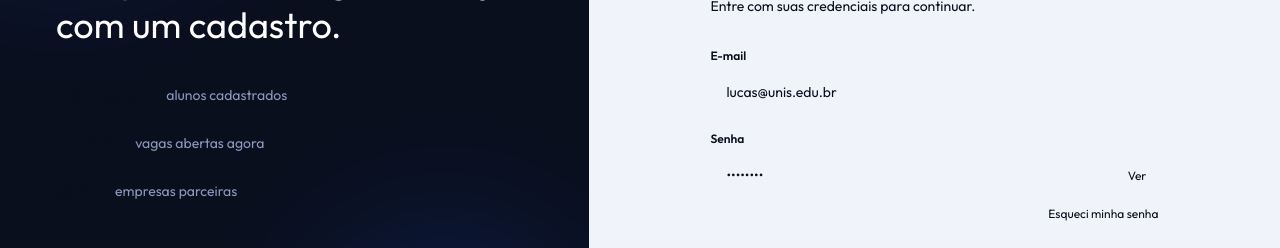
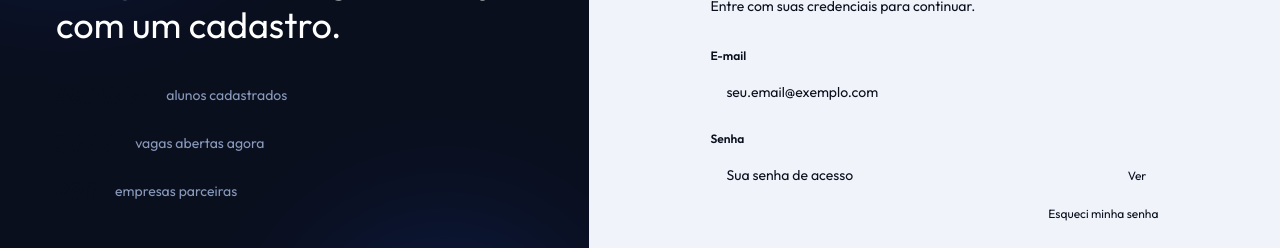
Before and after one commit to t-constantino/conecta-unis-2026, a React (Vite) app: page / in a window 1280 px wide. Both pictures are taken after a click on the button "Entrar (Aluno)". Shown: the part 291-539 px from the top of the page. Built offline with nearby package versions, Linux system fonts and the light colour scheme; the HTML template or start-up script is replaced by a standard one.

Commit message:
Update placeholders in LoginPage inputs

```diff
--- a/src/screens/LoginPage.tsx
+++ b/src/screens/LoginPage.tsx
@@ -202,16 +202,16 @@ export default function LoginPage({ onNavigate, role, initialMode = 'cadastro' }
               <>
                 <Field label="Nome completo">
                   <input value={name} onChange={(e) => setName(e.target.value)}
-                    placeholder="Julie Costa" className="field-input" />
+                    placeholder="Digite seu nome completo" className="field-input" />
                 </Field>
                 <div className="grid grid-cols-2 gap-3">
                   <Field label="Unidade">
                     <input value={university} onChange={(e) => setUniversity(e.target.value)}
-                      placeholder="Unis São Lourenço" className="field-input" />
+                      placeholder="Ex: Unis Varginha" className="field-input" />
                   </Field>
                   <Field label="Curso">
                     <input value={course} onChange={(e) => setCourse(e.target.value)}
-                      placeholder="Análise e Desenvolvimento de Sistemas" className="field-input" />
+                      placeholder="Ex: Administração" className="field-input" />
                   </Field>
                 </div>
               </>
@@ -221,7 +221,7 @@ export default function LoginPage({ onNavigate, role, initialMode = 'cadastro' }
               <>
                 <Field label="Nome fantasia">
                   <input value={name} onChange={(e) => setName(e.target.value)}
-                    placeholder="Nubank" className="field-input" />
+                    placeholder="Nome da sua empresa" className="field-input" />
                 </Field>
                 <Field label="CNPJ">
                   <input value={cnpj} onChange={(e) => setCnpj(e.target.value)}
@@ -232,7 +232,7 @@ export default function LoginPage({ onNavigate, role, initialMode = 'cadastro' }
 
             <Field label="E-mail">
               <input type="email" value={email} onChange={(e) => setEmail(e.target.value)}
-                placeholder={role === 'aluno' ? 'lucas@unis.edu.br' : 'rh@empresa.com.br'}
+                placeholder="seu.email@exemplo.com"
                 className="field-input" />
             </Field>
 
@@ -240,7 +240,7 @@ export default function LoginPage({ onNavigate, role, initialMode = 'cadastro' }
               <div className="relative">
                 <input type={showPass ? 'text' : 'password'}
                   value={password} onChange={(e) => setPassword(e.target.value)}
-                  placeholder="••••••••" className="field-input pr-10" />
+                  placeholder="Sua senha de acesso" className="field-input pr-10" />
                 <button type="button" onClick={() => setShowPass(!showPass)}
                   className="absolute right-3 top-1/2 -translate-y-1/2 text-xs"
                   style={{ color: 'var(--color-muted-foreground)' }}>
```
